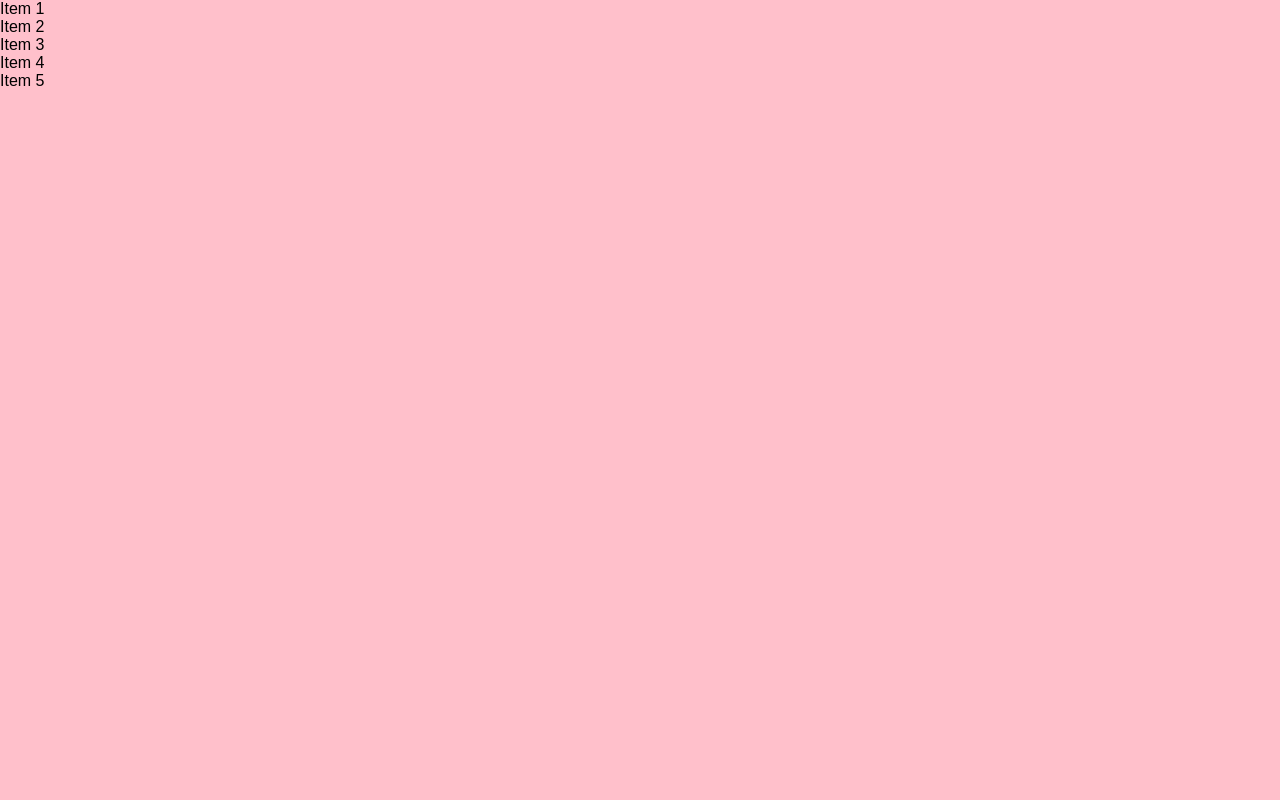
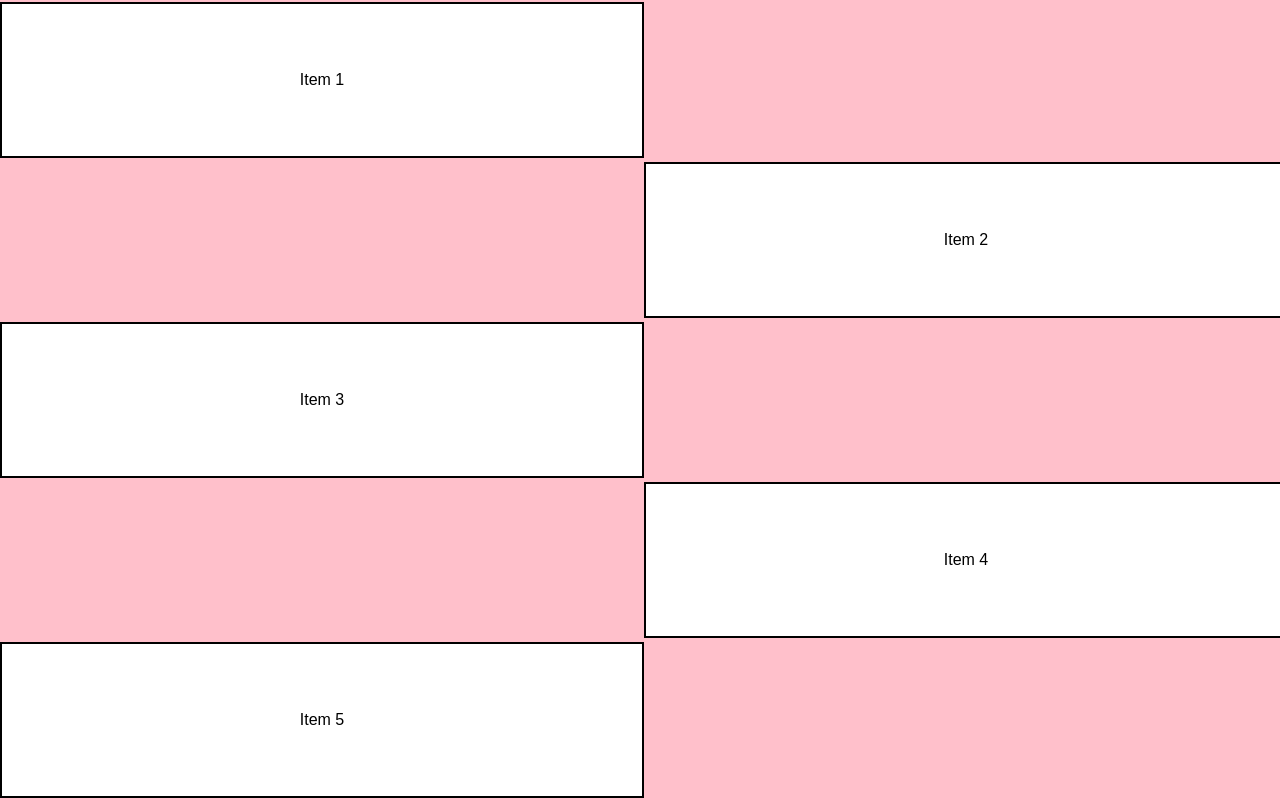
Before and after one commit to nburnet1/csci344, a plain HTML site: page tutorials/tutorial03/06-grid/index.html in a window 1280 px wide. Drawn offline with Linux system fonts and the light colour scheme.

Commit message:
Please enter the commit message for your changes. Lines starting with '#' will be ignored, and an empty message aborts the commit.
On branch master
Your branch is ahead of 'origin/master' by 1 commit.
  (use "git push" to publish your local commits)

Changes to be committed:
	modified:   tutorials/tutorial03/04-flex/style.css
	modified:   tutorials/tutorial03/05-navbar/style.css
	modified:   tutorials/tutorial03/06-grid/grid-styles.css
	modified:   tutorials/tutorial03/07-tacotemple/style.css

```diff
--- a/tutorials/tutorial03/06-grid/grid-styles.css
+++ b/tutorials/tutorial03/06-grid/grid-styles.css
@@ -3,10 +3,52 @@ body {
     font-family: Arial, Helvetica, sans-serif;
     background: pink;
 }
+/*
+
+
+/* create your child rules here:  */
 
 .grid-container {
+    display: grid;
+    grid-template-rows: repeat(5, 1fr);
+    grid-template-columns: repeat(5, 1fr);
+    align-items: center;
+    text-align: center;
     height: 100vh;
-    /* you will add addition rules for the container here  */
+ }
+
+ .grid-container div {
+    color: black;
+    justify-content: center;
+    align-items: center;
+    display: flex;
+    background-color: white;
+    border: 2px solid black;
+    height: 19vh;
+    width: 50vw;
+ }
+
+ .item-1 {
+    grid-column-start: 2;
+    grid-row-start: 1;
 }
 
-/* create your child rules here:  */
+.item-2 {
+    grid-column-start: 4;
+    grid-row-start: 2;
+}
+
+.item-3 {
+    grid-column-start: 2;
+    grid-row-start: 3;
+}
+
+.item-4 {
+    grid-column-start: 4;
+    grid-row-start: 4;
+}
+
+.item-5 {
+    grid-column-start: 2;
+    grid-row-start: 5;
+}
--- a/tutorials/tutorial03/07-tacotemple/style.css
+++ b/tutorials/tutorial03/07-tacotemple/style.css
@@ -1,3 +1,21 @@
 body {
     font-family: Arial, Helvetica, sans-serif;
+    margin: 10px;
 }
+
+
+main{
+    display: grid;
+    grid-gap: 30px;
+    padding: 30px;
+    grid-template-rows: repeat(2, 1fr);
+    grid-template-columns: repeat(2, 1fr);
+}
+
+.card{
+    display: flex;
+    border: 2px solid;
+
+    padding: 10px;
+
+}
```
Also changed, not shown: tutorials/tutorial03/04-flex/style.css (+30 -0 lines), tutorials/tutorial03/05-navbar/style.css (+21 -0 lines).
